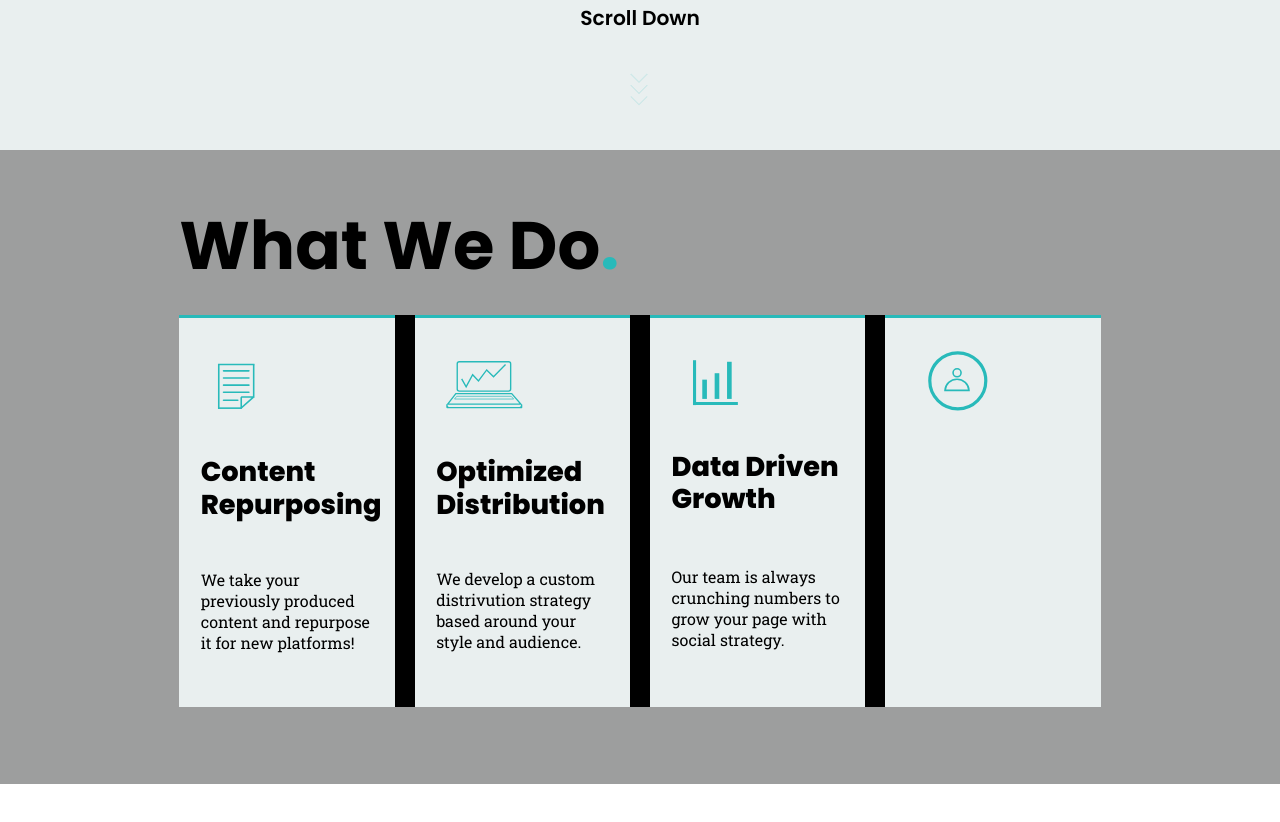
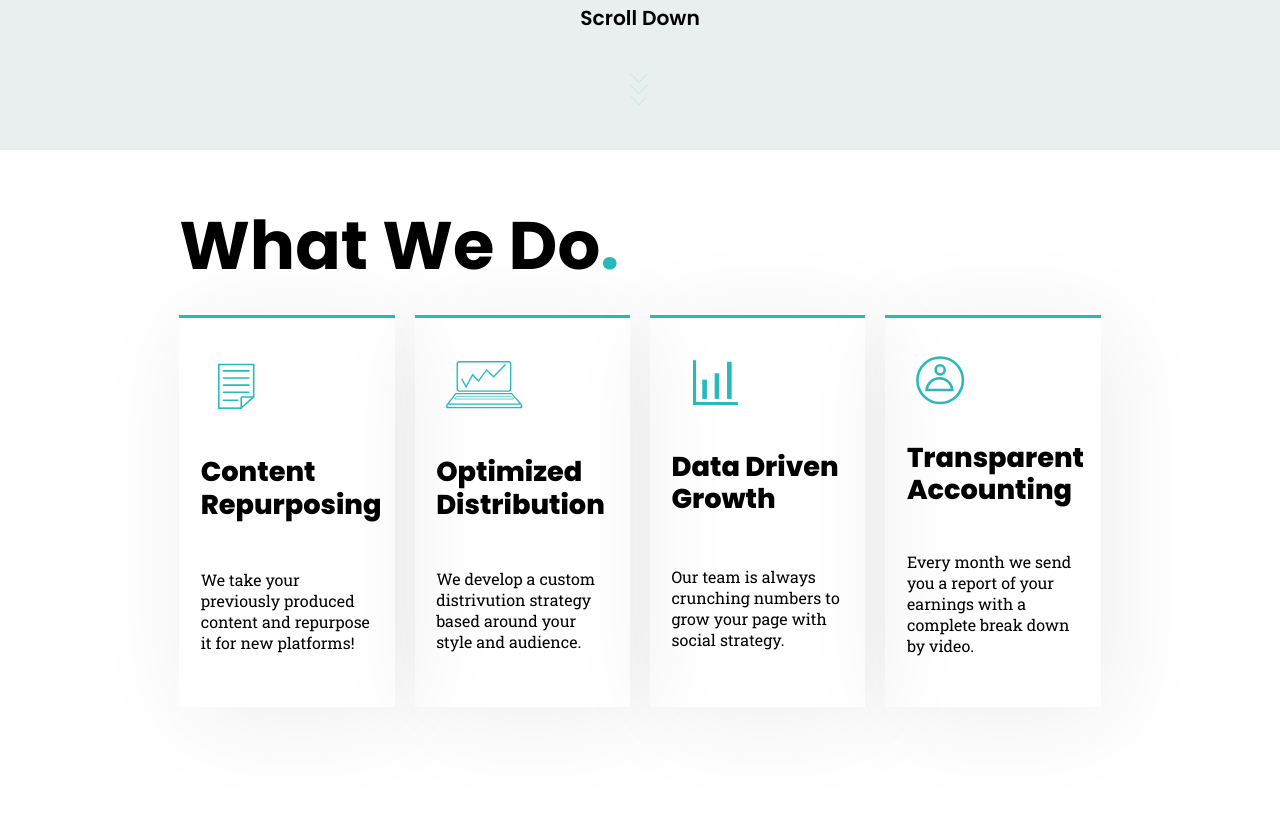
Before and after one commit to Rxshdiy/outloud-media-recreation, a plain HTML site: page index.html in a window 1280 px wide. Shown: the part 650-1472 px from the top of the page. Drawn offline with Linux system fonts and the light colour scheme.

Commit message:
finished last svg animation

```diff
--- a/index.html
+++ b/index.html
@@ -220,23 +220,28 @@
                 cx="25.5"
                 cy="25.5"
                 r="17.5"
-                fill="none"
                 stroke="#28BABA"
                 stroke-width="2"
               />
               <path
                 id="head"
-                d="M27.5415 20.5C27.5415 21.8807 26.4222 23 25.0415 23C23.6608 23 22.5415 21.8807 22.5415 20.5C22.5415 19.1193 23.6608 18 25.0415 18C26.4222 18 27.5415 19.1193 27.5415 20.5Z"
-                fill="none"
+                d="M29 17.5C29 19.433 27.433 21 25.5 21C23.567 21 22 19.433 22 17.5C22 15.567 23.567 14 25.5 14C27.433 14 29 15.567 29 17.5Z"
                 stroke="#28BABA"
+                stroke-width="2"
               />
               <path
                 id="Ellipse 5"
-                d="M17.5164 31.5C17.7737 27.591 21.0259 24.5 25 24.5C28.9741 24.5 32.2263 27.591 32.4836 31.5H17.5164Z"
+                d="M15.0492 33C15.5496 27.9447 19.8031 24 24.9714 24C30.1398 24 34.3933 27.9447 34.8936 33H15.0492Z"
                 stroke="#28BABA"
+                stroke-width="2"
               />
             </g>
           </svg>
+          <h1>Transparent Accounting</h1>
+          <p>
+            Every month we send you a report of your earnings with a complete
+            break down by video.
+          </p>
         </div>
       </div>
     </div>
--- a/styles/animations.css
+++ b/styles/animations.css
@@ -168,3 +168,26 @@
     stroke-dashoffset: 70%;
   }
 }
+
+@keyframes headsvg{
+  10% {
+    transform: rotateX(0deg);
+  }
+
+
+  30% {
+    transform: rotateX(30deg);
+  }
+
+  50% {
+    transform: rotateY(30deg);
+  }
+
+  60%{
+    transform: rotate(90deg);
+  }
+
+  70%{
+    transform: rotateY(360deg);
+  }
+}
--- a/styles/style.css
+++ b/styles/style.css
@@ -122,7 +122,6 @@ a{
   height: 70vh;
   flex-direction: column;
   padding: 3.5% 14% 2.3% 14%;
-  background-color: rgb(157, 158, 158);
   align-items: center;
 }
 
@@ -153,7 +152,6 @@ a{
 }
 
 .what-we-do-grid-container{
-  background-color: black;
   width: 100%;
   height: 70%;
   display: grid;
@@ -164,12 +162,12 @@ a{
 }
 
 .what-we-do{
-  background-color: #E9EFEF;
   padding: 10%;
   border-top: 3.5px solid #28baba;
   display: grid;
   grid-column: auto;
   grid-row: 100px 200px 200px;
+  box-shadow: 10px 10px 100px rgb(0, 0, 0, 0.07);
 
 }
 
@@ -254,6 +252,8 @@ a{
 }
 
 .profile-svg{
-  width: 100px;
-  height: 80px;
+  width: 65px;
+  height: 65px;
+  animation: headsvg 5s linear infinite;
+  padding: 4% 0%;
 }
```
